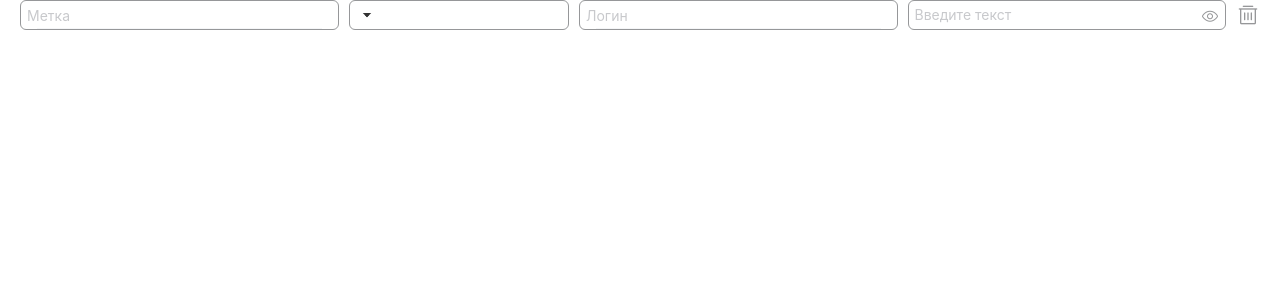
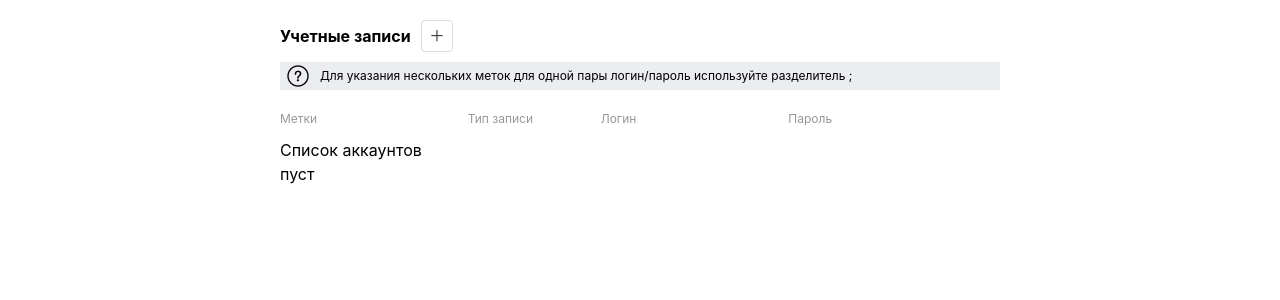
Before and after one commit to YuriyBakutin/amf, a Vue app: page / in a window 1280 px wide. Shown: the top 300 px of the page. Built offline with nearby package versions, Linux system fonts and the light colour scheme.

Commit message:
Создан компонент списка аккаунтов. Реализована функциональность задания.

```diff
--- a/src/App.vue
+++ b/src/App.vue
@@ -1,4 +1,4 @@
 <script setup lang="ts"></script>
 <template>
-  <AccountFormItem />
+  <AccountForm />
 </template>
--- /dev/null
+++ b/src/components/AccountForm.vue
@@ -0,0 +1,61 @@
+<script setup lang="ts">
+  import type { IEditedAccount } from '@/types/account'
+
+  const accountStore = useAccountStore()
+  const newAccount = ref(false)
+
+  const logins = computed(() =>
+    accountStore.accounts.map((account: IEditedAccount) => account.login),
+  )
+</script>
+
+<template>
+  <div class="w-full flex justify-center mt-20">
+    <div class="max-w-720 flex flex-col gap-10">
+      <div class="flex items-center gap-10">
+        <h1 class="font-bold">Учетные записи</h1>
+        <van-button
+          type="default"
+          icon="plus"
+          size="small"
+          :disabled="newAccount"
+          @click="newAccount = true"
+        />
+      </div>
+      <div
+        class="w-full flex items-center gap-10 bg-gray-3 text-12 px-6 py-2 mb-10"
+      >
+        <van-icon name="question-o" size="24" />
+        <aside>
+          Для указания нескольких меток для одной пары логин/пароль используйте
+          разделитель ;
+        </aside>
+      </div>
+      <div
+        class="grid grid-cols-[26fr_18fr_26fr_26fr_minmax(24px,24px)] gap-10 w-full in-table place-items-center"
+      >
+        <div class="contents text-12 text-gray-6">
+          <div class="justify-self-start self-end">Метки</div>
+          <div class="justify-self-start self-end">Тип записи</div>
+          <div class="justify-self-start self-end">Логин</div>
+          <div class="justify-self-start self-end">Пароль</div>
+          <div></div>
+        </div>
+
+        <template v-if="logins.length">
+          <AccountFormItem
+            v-for="login in logins"
+            :key="login"
+            :login="login"
+          />
+        </template>
+        <AccountFormItem
+          v-if="newAccount"
+          @saved="newAccount = false"
+          @close="newAccount = false"
+        />
+        <div v-if="!newAccount && !logins.length">Список аккаунтов пуст</div>
+      </div>
+    </div>
+  </div>
+</template>
--- a/src/components/AccountFormItem.vue
+++ b/src/components/AccountFormItem.vue
@@ -1,7 +1,18 @@
 <script setup lang="ts">
   import type { IEditedAccount } from '@/types/account'
 
-  const accountInStore = useAccountStore()
+  const emit = defineEmits(['saved', 'loginAlreadyExistsError', 'close'])
+
+  const props = withDefaults(
+    defineProps<{
+      login?: string
+    }>(),
+    {
+      login: '',
+    },
+  )
+
+  const accountStore = useAccountStore()
 
   const account: IEditedAccount = ref({
     mark: '',
@@ -24,13 +35,26 @@
     error.value[fieldName] = false
   }
 
+  const loginAlreadyExists = computed(
+    () => !!accountStore.getAccountByLogin(account.value.login) && !props.login,
+  )
+
   const onInput = (fieldName: keyof typeof account.value) => {
     validateField(fieldName)
   }
 
   const validateField = (fieldName: keyof typeof account.value) => {
-    if (['login', 'password'].includes(fieldName)) {
-      error.value[fieldName] = !account.value[fieldName]
+    if (fieldName === 'login') {
+      error.value.login = !account.value.login || loginAlreadyExists.value
+
+      if (loginAlreadyExists.value) {
+        emit('loginAlreadyExistsError')
+      }
+    }
+
+    if (fieldName === 'password') {
+      console.log('account.value.password: ', account.value.password)
+      error.value.password = !account.value.password
     }
 
     if (
@@ -53,27 +77,39 @@
   const saveAccount = () => {
     console.log('—> saveAccount()')
 
-    accountInStore.putAccount({
+    accountStore.putAccount({
       ...account.value,
       mark: accountMarkToStoreFormat(account.value.mark),
     })
+
+    emit('saved')
   }
 
   const deleteAccount = () => {
-    if (!accountIsReady.value) {
+    if (!accountIsReady.value && !props.login) {
+      emit('close')
+
       return
     }
 
-    console.log('—> deleteAccount()')
+    accountStore.deleteAccount(account.value.login)
+  }
 
-    accountInStore.deleteAccount(account.value.login)
+  onBeforeMount(() => {
+    if (props.login) {
+      const accountFromStore = accountStore.getAccountByLogin(props.login)
+
+      if (accountFromStore) {
+        account.value = {
+          ...accountFromStore,
+          mark: accountFromStore.mark.map((item) => item.text).join('; '),
         }
+      }
+    }
+  })
 </script>
 
 <template>
-  <div
-    class="grid grid-cols-[26fr_18fr_26fr_26fr_minmax(24px,24px)] gap-10 w-full h-24 px-20 in-table place-items-center"
-  >
   <van-field
     v-model="account.mark"
     placeholder="Метка"
@@ -91,29 +127,28 @@
       @update:modelValue="onInput('mark')"
     />
   </van-dropdown-menu>
-    <van-field
+  <TextField
     v-model="account.login"
-      placeholder="Логин"
     :error="error.login"
+    :disabled="!!props.login"
     maxlength="100"
-      class="border border-solid border-gray-6 rounded-6"
     :class="{ 'col-span-2': isLdap }"
     @focus="onFocus('login')"
     @blur="onInput('login')"
   />
-    <PasswordField
+  <TextField
     v-if="!isLdap"
-      :modelValue="account.password"
+    v-model="account.password"
     :error="error.password"
     maxlength="100"
+    asPassword
     @focus="onFocus('password')"
     @blur="onInput('password')"
   />
   <van-icon
     name="delete-o"
     size="24"
-      :class="accountIsReady ? 'text-black cursor-pointer' : 'text-gray-6'"
+    class="text-black cursor-pointer"
     @click="deleteAccount"
   />
-  </div>
 </template>
--- a/src/components/ui/PasswordField.vue
+++ b/src/components/ui/TextField.vue
@@ -5,10 +5,14 @@
     modelValue: string
     error: boolean
     maxlength: number | string
+    disabled: boolean
+    asPassword: boolean
   }>()
 
   const modelValue = ref(props.modelValue)
-  const inputType = ref('text' as 'text' | 'password')
+  const inputType = ref(
+    props.asPassword ? 'password' : ('text' as 'text' | 'password'),
+  )
 
   const filterInput = (input: string) => {
     return input.replace(/[^a-zA-Z0-9`~!@#$%^&*()_+={}|\[\]\\:;"'<>,.?/]/g, '')
@@ -19,6 +23,7 @@
     const filteredValue = filterInput(inputElement.value)
 
     modelValue.value = filteredValue
+    console.log('filteredValue: ', filteredValue)
 
     emit('update:modelValue', filteredValue)
   }
@@ -37,8 +42,8 @@
 
 <template>
   <div
-    class="relative w-full van-field align-middle pl-6 pr-32 text-14 leading-[24px]"
-    :class="{ 'van-field--error': error }"
+    class="relative w-full van-field align-middle pl-6 pr-6 text-14 leading-[24px]"
+    :class="{ 'van-field--error': error, 'pr-32': props.asPassword }"
   >
     <input
       :type="inputType"
@@ -56,6 +61,7 @@
       class="absolute w-18 h-18 right-6 top-1/2 transform -translate-y-1/2 cursor-pointer"
     >
       <van-icon
+        v-if="props.asPassword"
         :name="inputType === 'password' ? 'closed-eye' : 'eye-o'"
         size="18"
         :color="error ? 'var(--van-danger-color)' : 'var(--van-gray-6)'"
--- a/src/stores/account.ts
+++ b/src/stores/account.ts
@@ -36,6 +36,9 @@ export const useAccountStore = defineStore('account', {
       this.accounts.splice(index, 1)
     },
   },
-  getters: {},
+  getters: {
+    getAccountByLogin: (state) => (login: string) =>
+      state.accounts.find((account) => account.login === login),
+  },
   persist: true, // Saving to localStorage
 })
--- a/src/utils/accountMarkToStoreFormat.ts
+++ b/src/utils/accountMarkToStoreFormat.ts
@@ -1,3 +1,6 @@
 export const accountMarkToStoreFormat = (mark: string) => {
-  return mark.split(';').map((item) => ({ text: item }))
+  return mark
+    .replace(/[ \t]/g, '')
+    .split(';')
+    .map((item) => ({ text: item }))
 }
```
Lines whose indentation alone changed are shown as unchanged.
